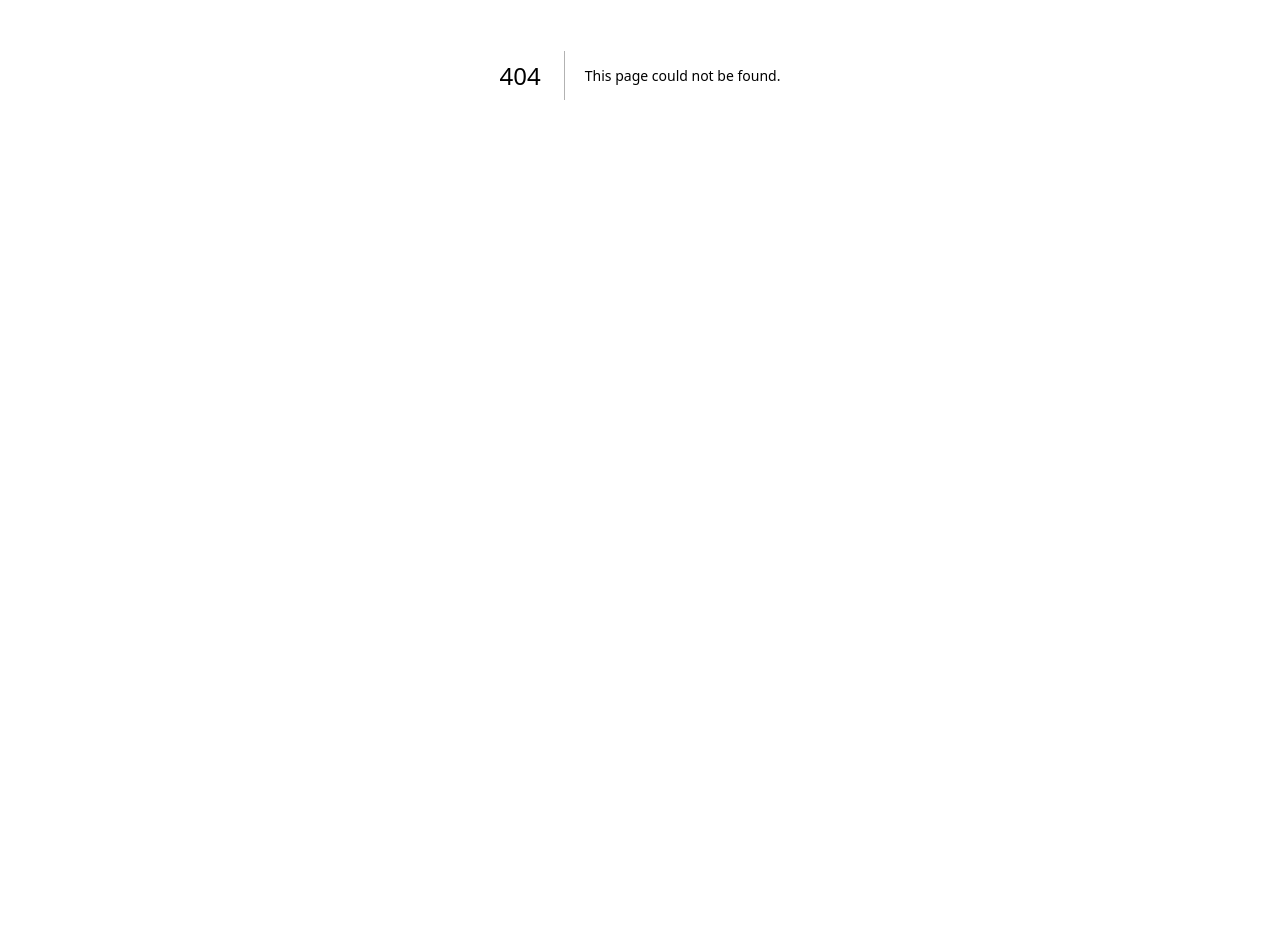
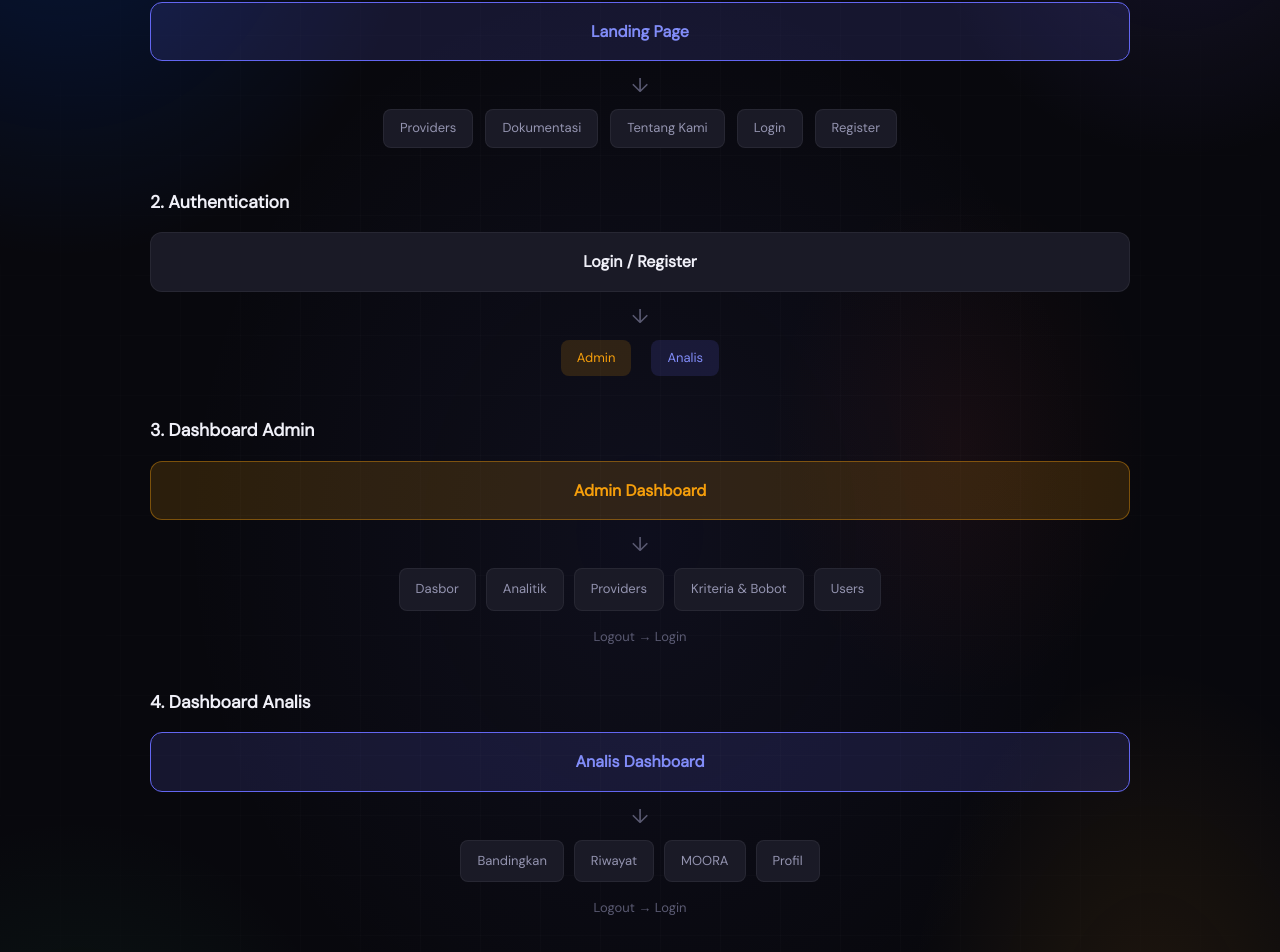
Before and after one commit to pamunqas/spk-app, a Next.js app: page /flowchart in a window 1280 px wide. Before the commit this address had no page. Shown: the part 325-1277 px from the top of the page. Before the commit the page ends 800 px from the top, so only its background shows below. Built offline with nearby package versions, Linux system fonts and the light colour scheme.

Commit message:
feat: add flowchart page showing system flow from landing to end based on user type

```diff
--- /dev/null
+++ b/app/flowchart/page.tsx
@@ -0,0 +1,106 @@
+'use client'
+import Link from 'next/link'
+import LandingNav from '@/components/LandingNav'
+
+export default function FlowchartPage() {
+  return (
+    <div className="landing-page">
+      <div className="landing-bg" />
+      <div className="landing-grid" />
+      <LandingNav />
+
+      <div className="doc-container">
+        <div className="doc-header">
+          <h1>Flowchart Sistem</h1>
+          <p>Alur penggunaan sistem SPK Payment Gateway dari awal hingga akhir berdasarkan tipe pengguna.</p>
+        </div>
+
+        <div className="flowchart">
+          <div className="flow-section">
+            <h2>1. Halaman Umum (Public)</h2>
+            <div className="flow-box blue">Landing Page</div>
+            <div className="flow-arrows">↓</div>
+            <div className="flow-links">
+              <Link href="/providers" className="flow-link">Providers</Link>
+              <Link href="/documentation" className="flow-link">Dokumentasi</Link>
+              <Link href="/developer" className="flow-link">Tentang Kami</Link>
+              <Link href="/login" className="flow-link">Login</Link>
+              <Link href="/register" className="flow-link">Register</Link>
+            </div>
+          </div>
+
+          <div className="flow-section">
+            <h2>2. Authentication</h2>
+            <div className="flow-box">Login / Register</div>
+            <div className="flow-arrows">↓</div>
+            <div className="flow-choices">
+              <span className="flow-choice admin">Admin</span>
+              <span className="flow-choice analyst">Analis</span>
+            </div>
+          </div>
+
+          <div className="flow-section">
+            <h2>3. Dashboard Admin</h2>
+            <div className="flow-box admin">Admin Dashboard</div>
+            <div className="flow-arrows">↓</div>
+            <div className="flow-grid">
+              <Link href="/admin/dashboard" className="flow-menu">Dasbor</Link>
+              <Link href="/admin/analytics" className="flow-menu">Analitik</Link>
+              <Link href="/admin/providers" className="flow-menu">Providers</Link>
+              <Link href="/admin/weights" className="flow-menu">Kriteria & Bobot</Link>
+              <Link href="/admin/users" className="flow-menu">Users</Link>
+            </div>
+            <div className="flow-logout">Logout → Login</div>
+          </div>
+
+          <div className="flow-section">
+            <h2>4. Dashboard Analis</h2>
+            <div className="flow-box analyst">Analis Dashboard</div>
+            <div className="flow-arrows">↓</div>
+            <div className="flow-grid">
+              <Link href="/analyst/compare" className="flow-menu">Bandingkan</Link>
+              <Link href="/analyst/history" className="flow-menu">Riwayat</Link>
+              <Link href="/analyst/algorithm" className="flow-menu">MOORA</Link>
+              <Link href="/analyst/profile" className="flow-menu">Profil</Link>
+            </div>
+            <div className="flow-logout">Logout → Login</div>
+          </div>
+
+          <div className="flow-section">
+            <h2>Alur Penggunaan</h2>
+            <div className="flow-steps">
+              <div className="flow-step">
+                <span className="step-num">1</span>
+                <span>User login ke sistem</span>
+              </div>
+              <div className="flow-step">
+                <span className="step-num">2</span>
+                <span>Admin: kelola providers & kriteria</span>
+              </div>
+              <div className="flow-step">
+                <span className="step-num">3</span>
+                <span>Analis: pilih providers + kriteria</span>
+              </div>
+              <div className="flow-step">
+                <span className="step-num">4</span>
+                <span>Sistem hitung dengan MOORA</span>
+              </div>
+              <div className="flow-step">
+                <span className="step-num">5</span>
+                <span>Tampilkan ranking hasil</span>
+              </div>
+            </div>
+          </div>
+        </div>
+      </div>
+
+      <div className="landing-footer">
+        <p>&copy; 2026 SPK Payment Gateway untuk Startup di Sleman Dengan Metode MOORA</p>
+        <div className="landing-footer-links">
+          <Link href="/privacy">Privacy Policy</Link>
+          <Link href="/terms">Terms & Conditions</Link>
+        </div>
+      </div>
+    </div>
+  )
+}
--- a/app/globals.css
+++ b/app/globals.css
@@ -684,6 +684,7 @@ body { font-family: var(--font-body); background: var(--bg); color: var(--text);
   flex: 1; display: grid; grid-template-columns: 1fr 1fr;
   align-items: center; gap: 60px; padding: 40px;
   max-width: 1200px; margin: 0 auto; width: 100%;
+  position: relative; z-index: 1;
 }
 .landing-hero-content { position: relative; z-index: 1; }
 .landing-badge {
@@ -743,6 +744,7 @@ body { font-family: var(--font-body); background: var(--bg); color: var(--text);
 .landing-features {
   display: grid; grid-template-columns: repeat(3, 1fr); gap: 24px;
   padding: 40px; max-width: 1200px; margin: 0 auto; width: 100%;
+  position: relative; z-index: 1;
 }
 .feature {
   background: var(--surface); border: 1px solid var(--border); border-radius: var(--r);
@@ -765,6 +767,7 @@ body { font-family: var(--font-body); background: var(--bg); color: var(--text);
   border-top: 1px solid var(--border); padding: 20px 40px;
   display: flex; align-items: center; justify-content: space-between;
   background: var(--bg-2);
+  position: relative; z-index: 1;
 }
 .landing-footer p { font-size: 13px; color: var(--text-3); }
 .landing-footer-links { display: flex; gap: 24px; }
@@ -774,6 +777,49 @@ body { font-family: var(--font-body); background: var(--bg); color: var(--text);
 }
 .landing-footer-links a:hover {
   color: var(--primary-light); text-decoration: underline;
+}
+
+/* ======== FLOWCHART PAGE ======== */
+.flowchart { display: flex; flex-direction: column; gap: 40px; }
+.flow-section h2 { font-size: 1.1rem; font-weight: 600; margin-bottom: 16px; color: var(--text); }
+.flow-box {
+  background: var(--surface); border: 1px solid var(--border); border-radius: var(--r);
+  padding: 16px 24px; text-align: center; font-weight: 600;
+}
+.flow-box.blue { background: var(--primary-dim); border-color: var(--primary); color: var(--primary-light); }
+.flow-box.admin { background: rgba(245,158,11,0.15); border-color: rgba(245,158,11,0.4); color: var(--gold); }
+.flow-box.analyst { background: var(--primary-dim); border-color: var(--primary); color: var(--primary-light); }
+.flow-arrows { text-align: center; font-size: 20px; color: var(--text-3); padding: 8px 0; }
+.flow-links { display: flex; gap: 12px; flex-wrap: wrap; justify-content: center; }
+.flow-link {
+  background: var(--surface); border: 1px solid var(--border); border-radius: var(--r-sm);
+  padding: 8px 16px; font-size: 13px; color: var(--text-2); text-decoration: none;
+  transition: all 0.2s;
+}
+.flow-link:hover { border-color: var(--primary); color: var(--text); }
+.flow-choices { display: flex; gap: 20px; justify-content: center; }
+.flow-choice {
+  padding: 8px 16px; border-radius: var(--r-sm); font-size: 13px; font-weight: 500;
+}
+.flow-choice.admin { background: rgba(245,158,11,0.15); color: var(--gold); }
+.flow-choice.analyst { background: var(--primary-dim); color: var(--primary-light); }
+.flow-grid { display: flex; gap: 10px; flex-wrap: wrap; justify-content: center; }
+.flow-menu {
+  background: var(--surface); border: 1px solid var(--border); border-radius: var(--r-sm);
+  padding: 10px 16px; font-size: 13px; color: var(--text-2); text-decoration: none;
+  transition: all 0.2s;
+}
+.flow-menu:hover { border-color: var(--primary); color: var(--text); background: var(--primary-dim); }
+.flow-logout { text-align: center; margin-top: 16px; color: var(--text-3); font-size: 13px; }
+.flow-steps { background: var(--surface); border: 1px solid var(--border); border-radius: var(--r); padding: 24px; }
+.flow-step {
+  display: flex; align-items: center; gap: 12px; padding: 10px 0;
+  border-bottom: 1px solid var(--border);
+}
+.flow-step:last-child { border-bottom: none; }
+.step-num {
+  width: 24px; height: 24px; border-radius: 50%; background: var(--primary); color: white;
+  display: flex; align-items: center; justify-content: center; font-size: 12px; font-weight: 600; flex-shrink: 0;
 }
 
 @media (max-width: 900px) {
--- a/app/page.tsx
+++ b/app/page.tsx
@@ -1,11 +1,13 @@
 'use client'
 import Link from 'next/link'
 import LandingNav from '@/components/LandingNav'
+import PaymentIllustration from '@/components/PaymentIllustration'
 
 export default function LandingPage() {
   return (
     <div className="landing-page">
       <div className="landing-bg" />
+      <PaymentIllustration />
       <div className="landing-grid" />
 
       <LandingNav />
@@ -76,10 +78,10 @@ export default function LandingPage() {
       </div>
 
       <div className="landing-footer">
-        <p>&copy; 2026 SPK Payment Gateway untuk Startup di Sleman Dengan Metode MOORA</p>
+        <p>&copy; 2026 Kelompok 8 SPK UJB</p>
         <div className="landing-footer-links">
           <Link href="/privacy">Privacy Policy</Link>
-          <Link href="/terms">Terms & Conditions</Link>
+          <Link href="/terms">Terms &amp; Conditions</Link>
         </div>
       </div>
     </div>
--- a/app/privacy/page.tsx
+++ b/app/privacy/page.tsx
@@ -1,11 +1,13 @@
 'use client'
 import Link from 'next/link'
 import LandingNav from '@/components/LandingNav'
+import PaymentIllustration from '@/components/PaymentIllustration'
 
 export default function PrivacyPage() {
   return (
     <div className="landing-page">
       <div className="landing-bg" />
+      <PaymentIllustration />
       <div className="landing-grid" />
 
       <LandingNav />
@@ -92,10 +94,10 @@ export default function PrivacyPage() {
       </div>
 
       <div className="landing-footer">
-        <p>&copy; 2026 SPK Payment Gateway untuk Startup di Sleman Dengan Metode MOORA</p>
+        <p>&copy; 2026 Kelompok 8 SPK UJB</p>
         <div className="landing-footer-links">
           <Link href="/privacy">Privacy Policy</Link>
-          <Link href="/terms">Terms & Conditions</Link>
+          <Link href="/terms">Terms &amp; Conditions</Link>
         </div>
       </div>
     </div>
--- a/app/terms/page.tsx
+++ b/app/terms/page.tsx
@@ -1,11 +1,13 @@
 'use client'
 import Link from 'next/link'
 import LandingNav from '@/components/LandingNav'
+import PaymentIllustration from '@/components/PaymentIllustration'
 
 export default function TermsPage() {
   return (
     <div className="landing-page">
       <div className="landing-bg" />
+      <PaymentIllustration />
       <div className="landing-grid" />
 
       <LandingNav />
@@ -101,10 +103,10 @@ export default function TermsPage() {
       </div>
 
       <div className="landing-footer">
-        <p>&copy; 2026 SPK Payment Gateway untuk Startup di Sleman Dengan Metode MOORA</p>
+        <p>&copy; 2026 Kelompok 8 SPK UJB</p>
         <div className="landing-footer-links">
           <Link href="/privacy">Privacy Policy</Link>
-          <Link href="/terms">Terms & Conditions</Link>
+          <Link href="/terms">Terms &amp; Conditions</Link>
         </div>
       </div>
     </div>
--- a/components/LandingNav.tsx
+++ b/components/LandingNav.tsx
@@ -33,6 +33,7 @@ export default function LandingNav() {
       </div>
       <div className="landing-nav-links">
         <Link href="/providers" className={isActive('/providers') ? 'active' : ''}>Providers</Link>
+        <Link href="/flowchart" className={isActive('/flowchart') ? 'active' : ''}>Flowchart</Link>
         <Link href="/documentation" className={isActive('/documentation') ? 'active' : ''}>Dokumentasi</Link>
         <Link href="/developer" className={isActive('/developer') ? 'active' : ''}>Tentang Kami</Link>
         <Link href="/login" className="btn-login-nav">Masuk</Link>
```
